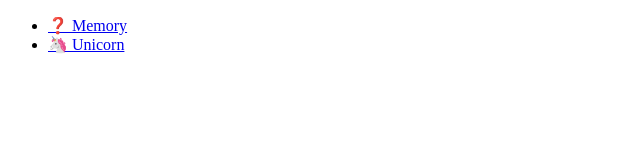
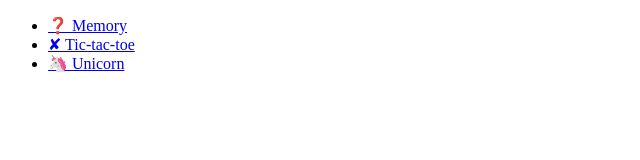
Before and after one commit to thanospapapetrou/thanospapapetrou.github.io, a plain HTML site: page index.html in a window 1280 px wide. Shown: the whole page, without its empty margins (0-640 px from the left). Drawn offline with Linux system fonts and the light colour scheme.

Commit message:
Tic-tac-toe

```diff
--- a/index.html
+++ b/index.html
@@ -10,6 +10,7 @@
     <body>
         <ul>
             <li><a href="./memory/">❓ Memory</a></li>
+            <li><a href="./tic-tac-toe/">✘ Tic-tac-toe</a></li>
             <li><a href="./unicorn/">🦄 Unicorn</a></li>
         </ul>
     </body>
```
Also changed, not shown: 1 other file.
